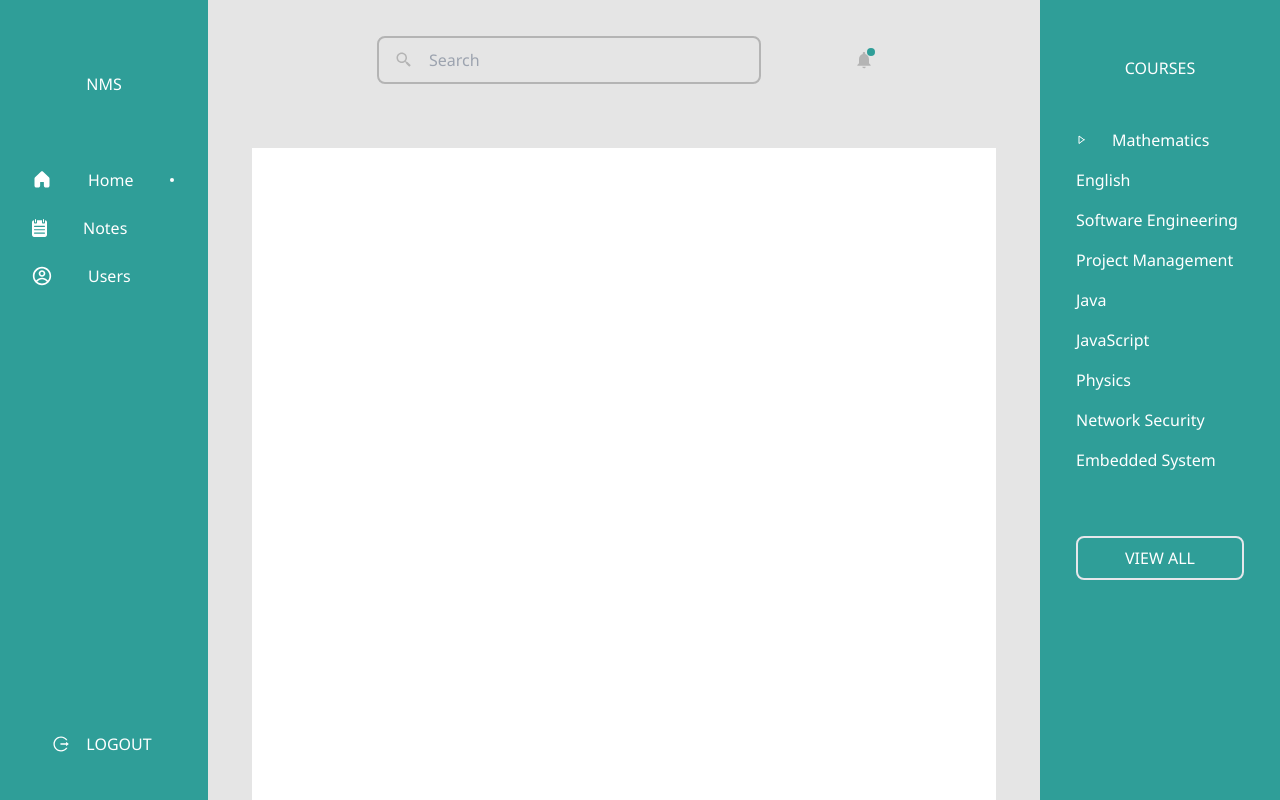
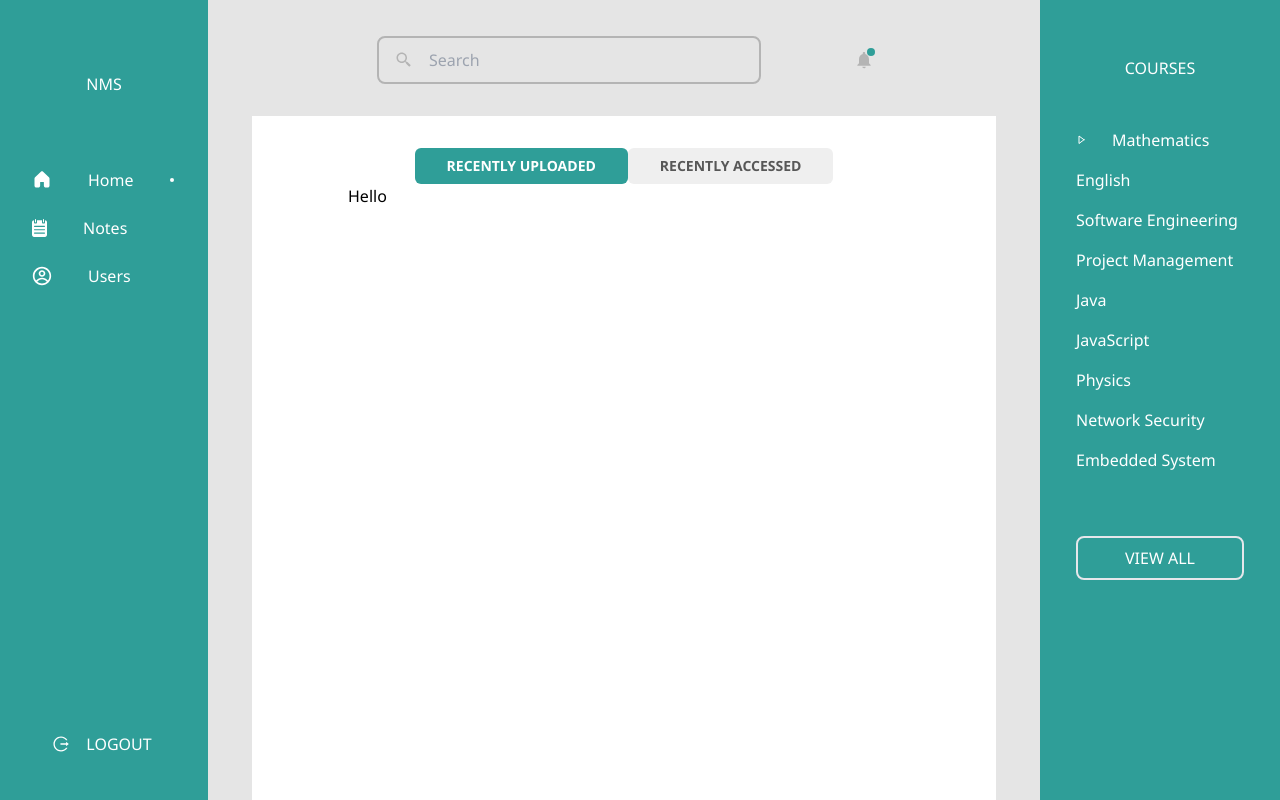
Before and after one commit to IrakozeLoraine/nms-front, a React (Vite) app: page /dashboard/home in a window 1280 px wide. Shown: the top 800 px of the page. Built offline with nearby package versions, Linux system fonts and the light colour scheme; a web font is replaced by a local one.

Commit message:
feat: implement tabs component

```diff
--- a/src/components/atoms/Button.tsx
+++ b/src/components/atoms/Button.tsx
@@ -8,6 +8,7 @@ export default function Button<T>({
   full,
   icon,
   className = '',
+  roundedLg = true,
   hoverStyle = 'underline',
   onClick,
   ...attrs
@@ -29,9 +30,9 @@ export default function Button<T>({
     <button
       {...attrs}
       onClick={onClick}
-      className={`${
-        buttonStyle[styleType]
-      } rounded-lg font-semibold text-sm outline-none box-content
+      className={`${buttonStyle[styleType]} ${
+        roundedLg ? 'rounded-lg' : ''
+      } font-semibold text-sm outline-none box-content
       ${full ? 'w-full' : ''}
       ${padding} ${className}
       disabled:opacity-50 disabled:cursor-wait`}
--- /dev/null
+++ b/src/components/atoms/Tab.tsx
@@ -0,0 +1,61 @@
+import React from 'react';
+import { useNavigate } from 'react-router-dom';
+import { TabProps } from '../../types/custom/Tabs';
+import Button from './Button';
+
+export default function Tab({ tabs, onTabChange, children }: TabProps) {
+  const navigate = useNavigate();
+
+  let activeTabIndex = tabs.findIndex(
+    (tab) => tab.href.split('?')[0] === location.pathname.split('?')[0]
+  );
+  if (activeTabIndex === -1) {
+    let competitotors = tabs.filter((tab) =>
+      location.pathname.startsWith(tab.href)
+    );
+    const arrays = competitotors.map((tab) => tab.href.split('/'));
+
+    let maxIndex = 0;
+
+    for (let i = 0; i < arrays.length; i++) {
+      if (arrays[i].length) maxIndex = i;
+    }
+
+    try {
+      activeTabIndex = tabs.findIndex(
+        (tab) => tab.href === arrays[maxIndex].join('/')
+      );
+    } catch (error) {
+      activeTabIndex = 0;
+    }
+  }
+
+  const slideTo = (index: number, href: string, label: string) => {
+    if (onTabChange)
+      onTabChange({
+        activeTabIndex: index,
+        activeTabLabel: label,
+      });
+    navigate(href);
+  };
+
+  return (
+    <div className="pb-12">
+      <div className="flex justify-center items-center">
+        {tabs.map((tab, i) => (
+          <Button
+            key={i}
+            roundedLg={false}
+            className={`m-0  text-sm font-normal uppercase border-none rounded-md ${
+              activeTabIndex === i ? 'bg-primary' : 'bg-secondary-300'
+            } ${activeTabIndex == i ? 'text-main' : 'text-txt-primary'}`}
+            onClick={() => slideTo(i, tab.href, tab.label)}
+          >
+            {tab.label}
+          </Button>
+        ))}
+      </div>
+      {children}
+    </div>
+  );
+}
--- a/src/types/custom/Button.ts
+++ b/src/types/custom/Button.ts
@@ -16,6 +16,7 @@ export interface ButtonPropTypes<T>
   color?: IColorType;
   bgColor?: IColorType;
   hoverStyle?: ITextDecorationType;
+  roundedLg?: boolean;
   className?: string;
   onClick?: () => void;
 }
--- /dev/null
+++ b/src/types/custom/Tabs.ts
@@ -0,0 +1,16 @@
+import { ReactNode } from 'react';
+export interface TabProps {
+  tabs: TabType[];
+  onTabChange?: (e: TabEventType) => void;
+  children: ReactNode;
+}
+
+type TabEventType = {
+  activeTabIndex: number;
+  activeTabLabel: string;
+};
+
+export type TabType = {
+  label: string;
+  href: string;
+};
--- a/src/types/index.ts
+++ b/src/types/index.ts
@@ -3,6 +3,7 @@ import { FormEvent } from 'react';
 export type IColorType =
   | 'primary'
   | 'main'
+  | 'secondary-300'
   | 'secondary-400'
   | 'secondary-500'
   | 'red-600'
--- a/src/views/Home.tsx
+++ b/src/views/Home.tsx
@@ -1,11 +1,25 @@
 import React from 'react';
+import Tab from '../components/atoms/Tab';
 import Dashboard from '../layout/Dashboard';
+import { TabType } from '../types/custom/Tabs';
 
 export default function Home() {
+  const tabs: TabType[] = [
+    {
+      label: 'Recently uploaded',
+      href: `/dashboard/home`,
+    },
+    {
+      label: 'Recently accessed',
+      href: `/dashboard/notes`,
+    },
+  ];
   return (
     <Dashboard showSearch>
-      <div className="block relative w-full h-auto py-8 px-11">
-        <div className="bg-main px-24 py-8 h-screen"></div>
+      <div className="block relative w-full h-auto px-11">
+        <div className="bg-main px-24 py-8 h-screen">
+          <Tab tabs={tabs}>Hello</Tab>
+        </div>
       </div>
     </Dashboard>
   );
--- a/tailwind.config.js
+++ b/tailwind.config.js
@@ -5,6 +5,7 @@ module.exports = {
       colors: {
         main: '#FFFFFF',
         secondary: {
+          300: '#EFEFEF',
           400: '#B4B4B4',
           500: '#A3A3A3',
         },
```
